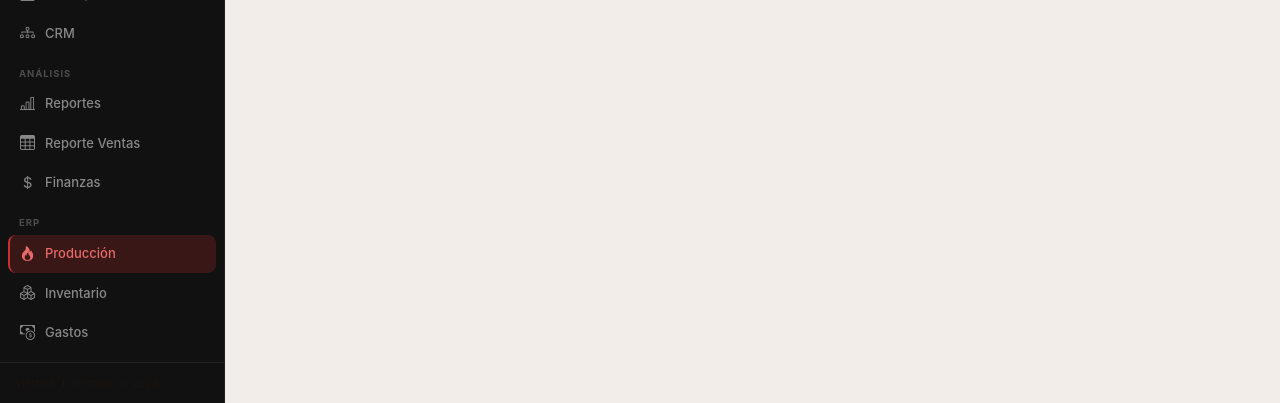
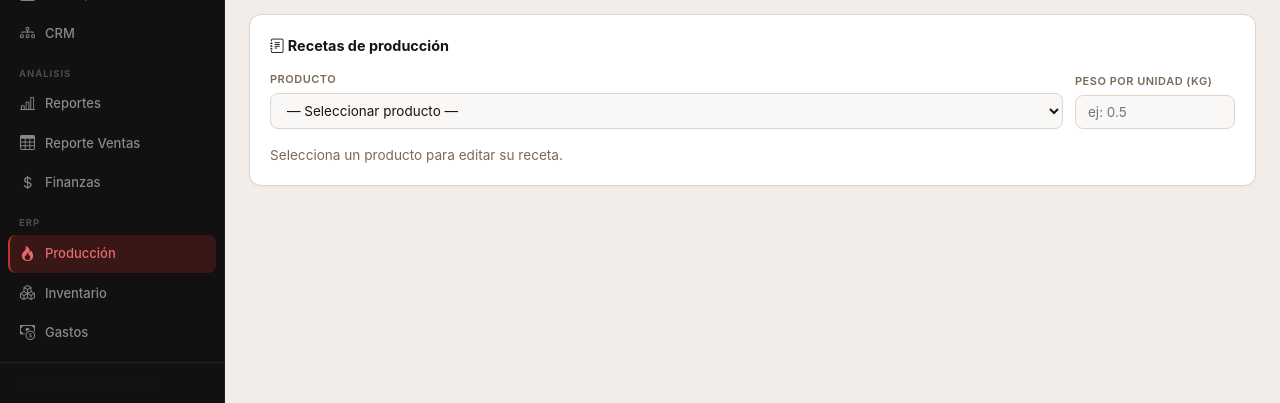
Before and after one commit to nwalbaum-prog/aurora-ventas, a Flask app: page /produccion in a window 1280 px wide. Shown: the part 397-800 px from the top of the page. Run offline with Flask 3, Linux system fonts and the light colour scheme; the visitor is signed in with stand-in values (Sample User, id 1).

Commit message:
feat: sistema de recetas con % por ingrediente + descuento automático al confirmar producción
- Tabla recetas: ingrediente, % del peso unitario del pan
- Campo peso_unitario_kg en productos para calcular consumo real
- Al confirmar producción: descuenta ingredientes del inventario y suma stock al producto
- UI en produccion.html: selector de producto, peso unitario, filas de ingrediente+%

Co-Authored-By: Claude Sonnet 4.6 <noreply@anthropic.com>

```diff
--- a/app.py
+++ b/app.py
@@ -278,6 +278,7 @@ def init_db():
             ("productos",     "precio_mayorista",   "ALTER TABLE productos ADD COLUMN precio_mayorista REAL NOT NULL DEFAULT 0"),
             ("productos",     "categoria",          "ALTER TABLE productos ADD COLUMN categoria TEXT NOT NULL DEFAULT 'pan'"),
             ("suscripciones", "entregas_realizadas","ALTER TABLE suscripciones ADD COLUMN entregas_realizadas INTEGER NOT NULL DEFAULT 0"),
+            ("productos",     "peso_unitario_kg",   "ALTER TABLE productos ADD COLUMN peso_unitario_kg REAL NOT NULL DEFAULT 0"),
         ]
         for table, col, sql in migrations:
             if not _col_exists(c, table, col):
@@ -466,6 +467,13 @@ Aurora Bakers | panypasta.cl""",
                 precio_kg             REAL    NOT NULL DEFAULT 0,
                 ultima_actualizacion  TEXT    NOT NULL DEFAULT (date('now'))
             );
+            CREATE TABLE IF NOT EXISTS recetas (
+                id           INTEGER PRIMARY KEY AUTOINCREMENT,
+                producto_id  INTEGER NOT NULL REFERENCES productos(id) ON DELETE CASCADE,
+                ingrediente  TEXT    NOT NULL,
+                porcentaje   REAL    NOT NULL DEFAULT 0,
+                UNIQUE(producto_id, ingrediente)
+            );
             CREATE TABLE IF NOT EXISTS plan_produccion (
                 id               INTEGER PRIMARY KEY AUTOINCREMENT,
                 fecha            TEXT    NOT NULL,
@@ -2492,6 +2500,68 @@ def api_inventario_ajustar(iid):
 
 
 # ════════════════════════════════════════════════════════════════════════════
+# RECETAS (ingredientes por producto en %)
+# ════════════════════════════════════════════════════════════════════════════
+
+@app.route('/api/recetas/<int:producto_id>', methods=['GET'])
+@login_required
+def api_receta_get(producto_id):
+    with db() as c:
+        prod = c.execute("SELECT id, nombre, peso_unitario_kg FROM productos WHERE id=?", (producto_id,)).fetchone()
+        if not prod:
+            return jsonify({'error': 'Producto no encontrado'}), 404
+        ingredientes = c.execute(
+            "SELECT ingrediente, porcentaje FROM recetas WHERE producto_id=? ORDER BY ingrediente",
+            (producto_id,)
+        ).fetchall()
+    return jsonify({
+        'producto_id':     prod['id'],
+        'nombre':          prod['nombre'],
+        'peso_unitario_kg': prod['peso_unitario_kg'],
+        'ingredientes':    [dict(r) for r in ingredientes]
+    })
+
+
+@app.route('/api/recetas/<int:producto_id>', methods=['POST'])
+@login_required
+def api_receta_save(producto_id):
+    """Guarda/reemplaza la receta completa de un producto."""
+    d = request.get_json(silent=True) or {}
+    peso = float(d.get('peso_unitario_kg', 0))
+    ingredientes = d.get('ingredientes', [])  # [{ingrediente, porcentaje}]
+    with db() as c:
+        prod = c.execute("SELECT id FROM productos WHERE id=?", (producto_id,)).fetchone()
+        if not prod:
+            return jsonify({'error': 'Producto no encontrado'}), 404
+        c.execute("UPDATE productos SET peso_unitario_kg=? WHERE id=?", (peso, producto_id))
+        c.execute("DELETE FROM recetas WHERE producto_id=?", (producto_id,))
+        for ing in ingredientes:
+            nombre = ing.get('ingrediente', '').strip()
+            pct    = float(ing.get('porcentaje', 0))
+            if nombre and pct > 0:
+                c.execute(
+                    "INSERT INTO recetas (producto_id, ingrediente, porcentaje) VALUES (?,?,?)",
+                    (producto_id, nombre, pct)
+                )
+    return jsonify({'ok': True})
+
+
+@app.route('/api/recetas/productos', methods=['GET'])
+@login_required
+def api_recetas_productos():
+    """Lista de productos activos con su peso_unitario_kg para el selector de recetas."""
+    with db() as c:
+        prods = c.execute(
+            "SELECT id, nombre, peso_unitario_kg FROM productos WHERE activo=1 ORDER BY nombre"
+        ).fetchall()
+        ings  = c.execute("SELECT DISTINCT ingrediente FROM inventario ORDER BY ingrediente").fetchall()
+    return jsonify({
+        'productos':    [dict(p) for p in prods],
+        'ingredientes': [r['ingrediente'] for r in ings]
+    })
+
+
+# ════════════════════════════════════════════════════════════════════════════
 # PLAN DE PRODUCCIÓN
 # ════════════════════════════════════════════════════════════════════════════
 
@@ -2552,7 +2622,6 @@ def api_plan_confirmar(fecha):
     4. Retorna resumen de descuentos y alertas de stock bajo
     Accesible por UI (login_required) y por agentes (X-Agent-Key).
     """
-    import json as _j
     with db() as c:
         plan = c.execute(
             "SELECT * FROM plan_produccion WHERE fecha=? AND estado != 'listo'", (fecha,)
@@ -2566,27 +2635,35 @@ def api_plan_confirmar(fecha):
                 return jsonify({'ok': False, 'error': f'Producción del {fecha} ya fue confirmada anteriormente'})
             return jsonify({'ok': False, 'error': f'Sin plan de producción pendiente para {fecha}'})
 
-        config_row = c.execute("SELECT valor FROM config_negocio WHERE clave='recetas'").fetchone()
-
-    recetas = {}
-    if config_row:
-        try:
-            recetas = _j.loads(config_row['valor'])
-        except Exception:
-            pass
-
-    # Calcular ingredientes totales a descontar
-    descuentos: dict[str, float] = {}
-    for item in plan:
-        codigo   = item['codigo_producto'].upper()
-        cantidad = item['cantidad']
-        if codigo in recetas:
-            for ing, gramos in recetas[codigo].get('ingredientes', {}).items():
-                descuentos[ing] = descuentos.get(ing, 0) + (gramos * cantidad / 1000)  # → kg
-
-    # Descontar inventario y recoger alertas
-    alertas = []
-    with db() as c:
+        # Calcular descuentos de ingredientes y sumar stock de pan
+        descuentos: dict[str, float] = {}
+        stock_sumado = []
+
+        for item in plan:
+            nombre   = item['nombre_producto']
+            cantidad = item['cantidad']
+
+            # Buscar producto por nombre para obtener receta y peso
+            prod = c.execute(
+                "SELECT id, peso_unitario_kg FROM productos WHERE nombre=?", (nombre,)
+            ).fetchone()
+
+            if prod and prod['peso_unitario_kg'] > 0:
+                total_kg = cantidad * prod['peso_unitario_kg']
+                ings = c.execute(
+                    "SELECT ingrediente, porcentaje FROM recetas WHERE producto_id=?",
+                    (prod['id'],)
+                ).fetchall()
+                for ing in ings:
+                    kg = (ing['porcentaje'] / 100) * total_kg
+                    descuentos[ing['ingrediente']] = descuentos.get(ing['ingrediente'], 0) + kg
+
+                # Sumar al stock del producto
+                c.execute("UPDATE productos SET stock=stock+? WHERE id=?", (cantidad, prod['id']))
+                stock_sumado.append({'nombre': nombre, 'cantidad': cantidad})
+
+        # Descontar inventario y recoger alertas
+        alertas = []
         for ing, kg in descuentos.items():
             row = c.execute(
                 "SELECT id, stock_kg, alerta_minimo_kg FROM inventario WHERE ingrediente=?", (ing,)
@@ -2610,11 +2687,12 @@ def api_plan_confirmar(fecha):
         )
 
     return jsonify({
-        'ok':        True,
-        'fecha':     fecha,
+        'ok':              True,
+        'fecha':           fecha,
         'items_confirmados': len(plan),
-        'descuentos': {k: round(v, 3) for k, v in descuentos.items()},
-        'alertas_stock': alertas,
+        'stock_sumado':    stock_sumado,
+        'descuentos':      {k: round(v, 3) for k, v in descuentos.items()},
+        'alertas_stock':   alertas,
     })
 
 
--- a/templates/produccion.html
+++ b/templates/produccion.html
@@ -71,6 +71,39 @@
 <div class="card" id="card-ingredientes" style="display:none">
   <div style="font-size:.9rem;font-weight:700;margin-bottom:.75rem"><i class="bi bi-boxes"></i> Ingredientes necesarios</div>
   <div id="ingredientes-list" style="display:grid;grid-template-columns:repeat(auto-fill,minmax(200px,1fr));gap:.5rem"></div>
+</div>
+
+<!-- ══════════════ RECETAS ══════════════ -->
+<div class="card" style="margin-top:1.25rem">
+  <div style="display:flex;align-items:center;justify-content:space-between;margin-bottom:.9rem">
+    <span style="font-size:.9rem;font-weight:700"><i class="bi bi-journal-text"></i> Recetas de producción</span>
+  </div>
+  <div style="display:flex;gap:.75rem;align-items:flex-end;margin-bottom:1rem;flex-wrap:wrap">
+    <div class="form-group" style="margin:0;flex:1;min-width:200px">
+      <label>Producto</label>
+      <select id="receta-prod-sel" onchange="cargarReceta()" style="width:100%">
+        <option value="">— Seleccionar producto —</option>
+      </select>
+    </div>
+    <div class="form-group" style="margin:0;width:160px">
+      <label>Peso por unidad (kg)</label>
+      <input id="receta-peso" type="number" step="0.001" min="0" placeholder="ej: 0.5">
+    </div>
+  </div>
+  <div id="receta-ingredientes" style="display:none">
+    <table style="width:100%;border-collapse:collapse;font-size:.85rem;margin-bottom:.75rem">
+      <thead><tr>
+        <th style="text-align:left;padding:.35rem .5rem;color:var(--muted);font-size:.72rem;text-transform:uppercase">Ingrediente</th>
+        <th style="text-align:right;padding:.35rem .5rem;color:var(--muted);font-size:.72rem;text-transform:uppercase;width:120px">% del peso</th>
+        <th style="width:36px"></th>
+      </tr></thead>
+      <tbody id="receta-tbody"></tbody>
+    </table>
+    <button class="btn btn-secondary btn-sm" onclick="agregarFilaReceta()"><i class="bi bi-plus"></i> Agregar ingrediente</button>
+    <button class="btn btn-primary btn-sm" style="margin-left:.5rem" onclick="guardarReceta()"><i class="bi bi-floppy"></i> Guardar receta</button>
+    <span id="receta-status" style="margin-left:.75rem;font-size:.82rem"></span>
+  </div>
+  <div id="receta-empty" style="color:var(--muted);font-size:.85rem">Selecciona un producto para editar su receta.</div>
 </div>
 
 <!-- ══════════════ MODAL ══════════════ -->
@@ -410,9 +443,88 @@ async function confirmarProduccion() {
 
 // ── Init ──────────────────────────────────────────────────────────────────────
 async function init() {
-  await loadPlan();    // carga el plan primero para que renderPedidos sepa qué ya está
-  await loadPedidos(); // luego los pedidos (compara con plan)
+  await loadPlan();
+  await loadPedidos();
+  initRecetas();
 }
 init();
+
+// ── Recetas ───────────────────────────────────────────────────────────────────
+let _ingDisponibles = [];
+
+async function initRecetas() {
+  const r = await fetch('/api/recetas/productos');
+  const d = await r.json();
+  _ingDisponibles = d.ingredientes || [];
+  const sel = document.getElementById('receta-prod-sel');
+  d.productos.forEach(p => {
+    const opt = document.createElement('option');
+    opt.value = p.id;
+    opt.textContent = p.nombre + (p.peso_unitario_kg > 0 ? ` (${p.peso_unitario_kg} kg/u)` : '');
+    sel.appendChild(opt);
+  });
+}
+
+async function cargarReceta() {
+  const pid = document.getElementById('receta-prod-sel').value;
+  document.getElementById('receta-empty').style.display = pid ? 'none' : '';
+  document.getElementById('receta-ingredientes').style.display = pid ? '' : 'none';
+  document.getElementById('receta-status').textContent = '';
+  if (!pid) return;
+
+  const r = await fetch(`/api/recetas/${pid}`);
+  const d = await r.json();
+  document.getElementById('receta-peso').value = d.peso_unitario_kg || '';
+  const tbody = document.getElementById('receta-tbody');
+  tbody.innerHTML = '';
+  (d.ingredientes || []).forEach(i => agregarFilaReceta(i.ingrediente, i.porcentaje));
+}
+
+function agregarFilaReceta(ingrediente = '', porcentaje = '') {
+  const tbody = document.getElementById('receta-tbody');
+  const tr = document.createElement('tr');
+  const opts = _ingDisponibles.map(i =>
+    `<option value="${i}" ${i === ingrediente ? 'selected' : ''}>${i}</option>`
+  ).join('');
+  tr.innerHTML = `
+    <td style="padding:.3rem .5rem">
+      <select style="width:100%;font-size:.85rem" class="form-control">
+        <option value="">— Ingrediente —</option>
+        ${opts}
+      </select>
+    </td>
+    <td style="padding:.3rem .5rem">
+      <input type="number" min="0" max="100" step="0.1" value="${porcentaje}"
+             placeholder="%" style="width:100%;font-size:.85rem" class="form-control">
+    </td>
+    <td style="padding:.3rem .5rem;text-align:center">
+      <button onclick="this.closest('tr').remove()" style="background:none;border:none;color:var(--muted);cursor:pointer;font-size:1rem">✕</button>
+    </td>`;
+  tbody.appendChild(tr);
+}
+
+async function guardarReceta() {
+  const pid  = document.getElementById('receta-prod-sel').value;
+  const peso = parseFloat(document.getElementById('receta-peso').value) || 0;
+  if (!pid) return;
+
+  const filas = document.querySelectorAll('#receta-tbody tr');
+  const ingredientes = [];
+  filas.forEach(tr => {
+    const sel = tr.querySelector('select').value;
+    const pct = parseFloat(tr.querySelector('input').value) || 0;
+    if (sel && pct > 0) ingredientes.push({ ingrediente: sel, porcentaje: pct });
+  });
+
+  const r = await fetch(`/api/recetas/${pid}`, {
+    method: 'POST',
+    headers: { 'Content-Type': 'application/json' },
+    body: JSON.stringify({ peso_unitario_kg: peso, ingredientes })
+  });
+  const st = document.getElementById('receta-status');
+  st.textContent = r.ok ? '✅ Guardado' : '❌ Error';
+  st.style.color = r.ok ? 'var(--green)' : 'var(--red)';
+  if (r.ok) setTimeout(() => { st.textContent = ''; }, 3000);
+}
 </script>
 {% endblock %}
```
